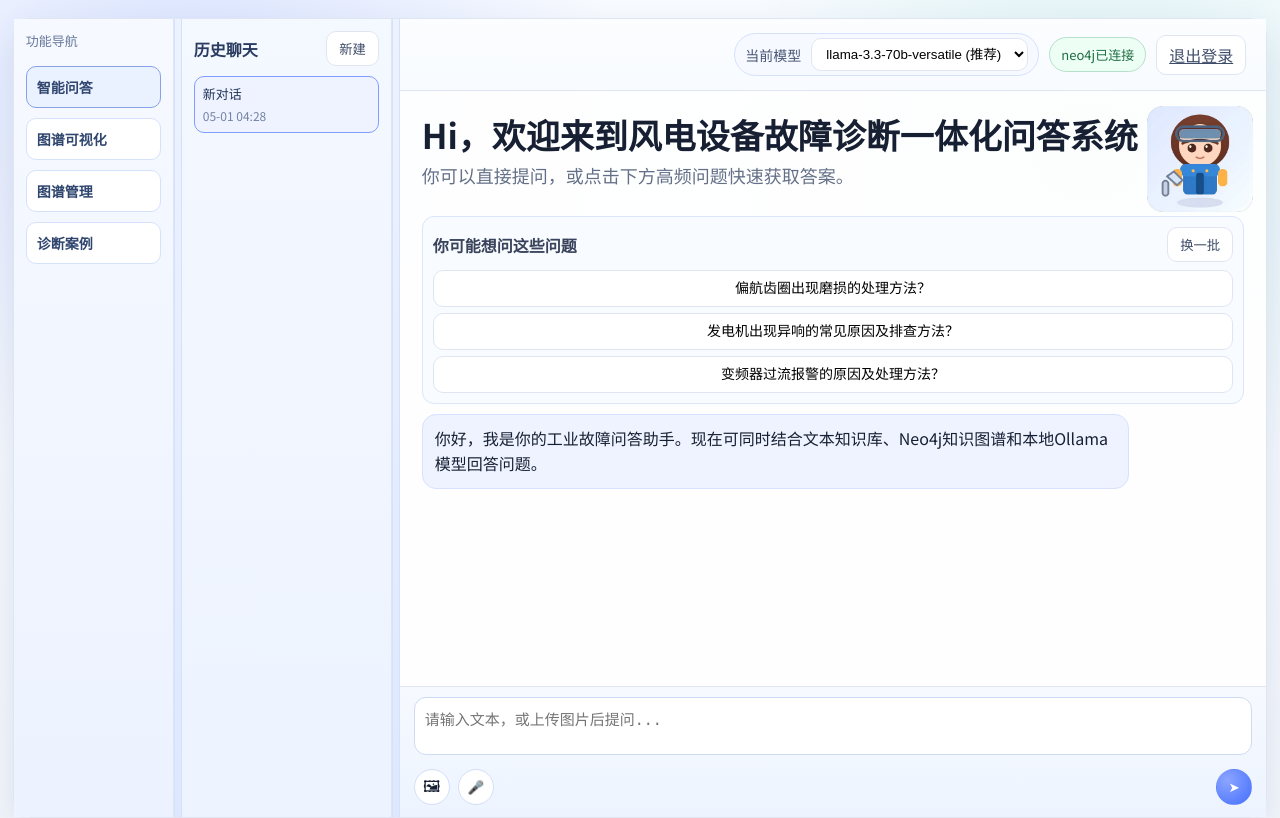
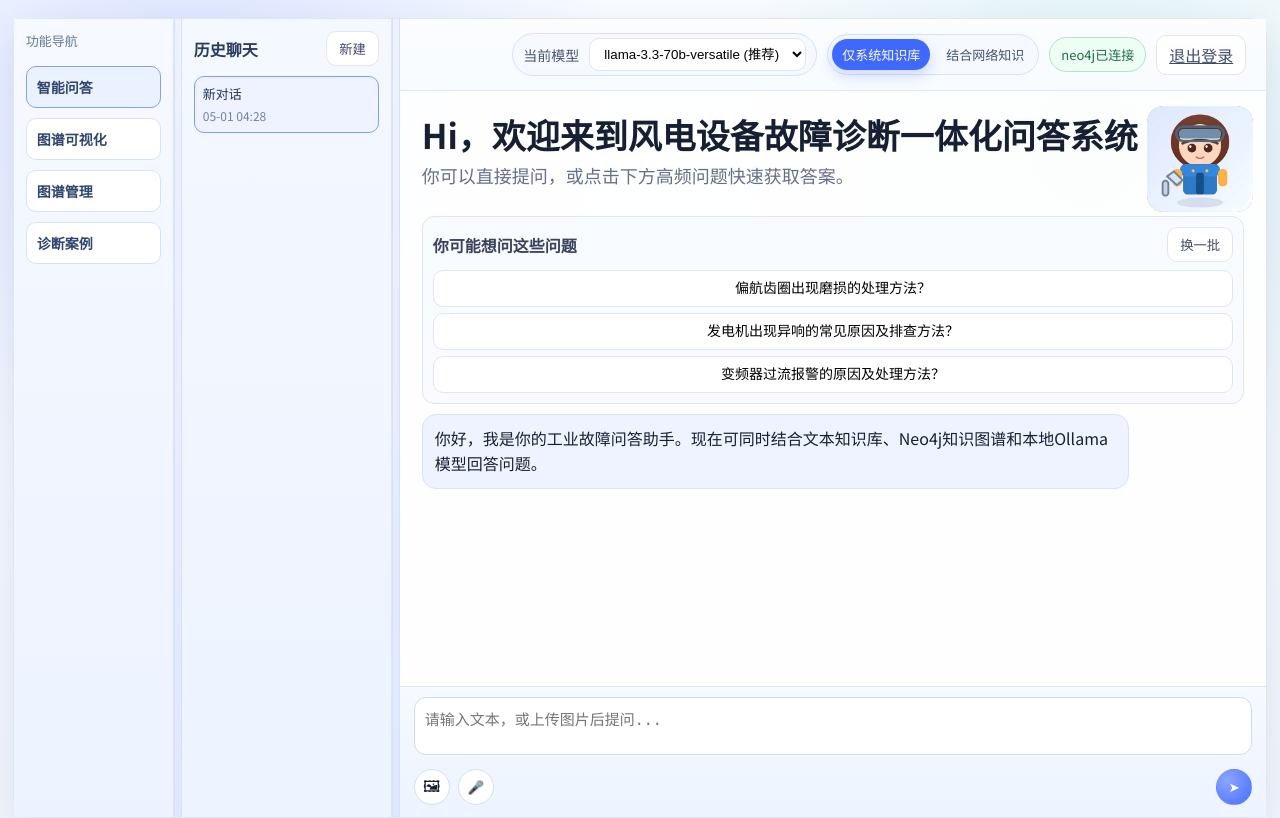
Before and after one commit to RuiSue719/wind-cloud, a Flask app: page / in a window 1280 px wide. Run offline with Flask 3, Linux system fonts and the light colour scheme; the visitor is signed in with stand-in values (Sample User, id 1); data that the repository does not hold is empty; some libraries are stand-ins or nearby versions.

Commit message:
Add knowledge toggle buttons and update runtime status

```diff
--- a/templates/index.html
+++ b/templates/index.html
@@ -40,7 +40,11 @@
             <label for="modelSelect">当前模型</label>
             <select id="modelSelect"></select>
           </section>
-          <section id="runtimeStatus" class="status-chip">neo4j,ollama连接中</section>
+          <section class="knowledge-toggle" id="knowledgeToggle">
+            <button class="knowledge-btn active" type="button" data-mode="local">仅系统知识库</button>
+            <button class="knowledge-btn" type="button" data-mode="open">结合网络知识</button>
+          </section>
+          <section id="runtimeStatus" class="status-chip">neo4j连接中</section>
           <a class="ghost-btn" href="/logout">退出登录</a>
         </div>
       </header>
```
